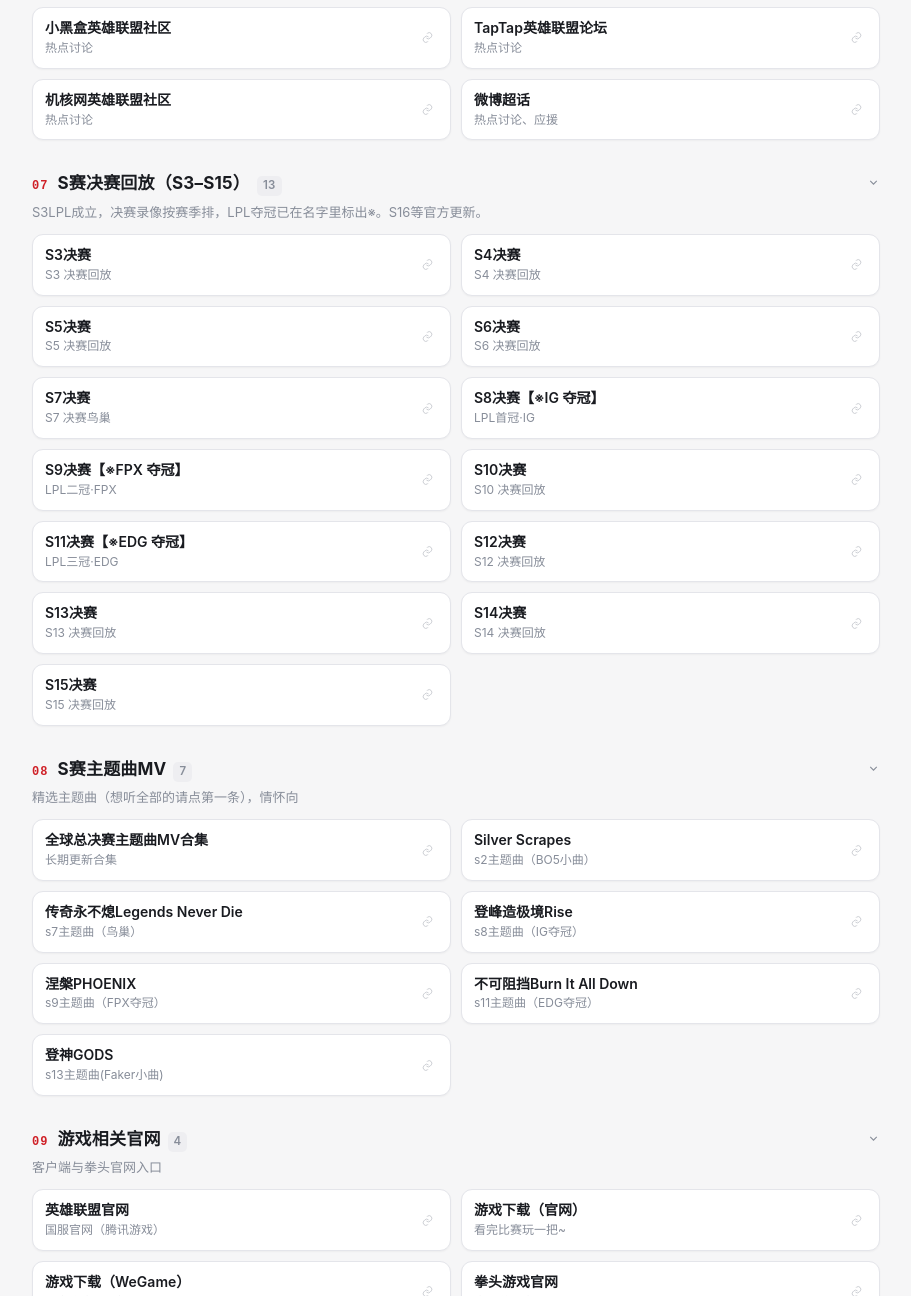
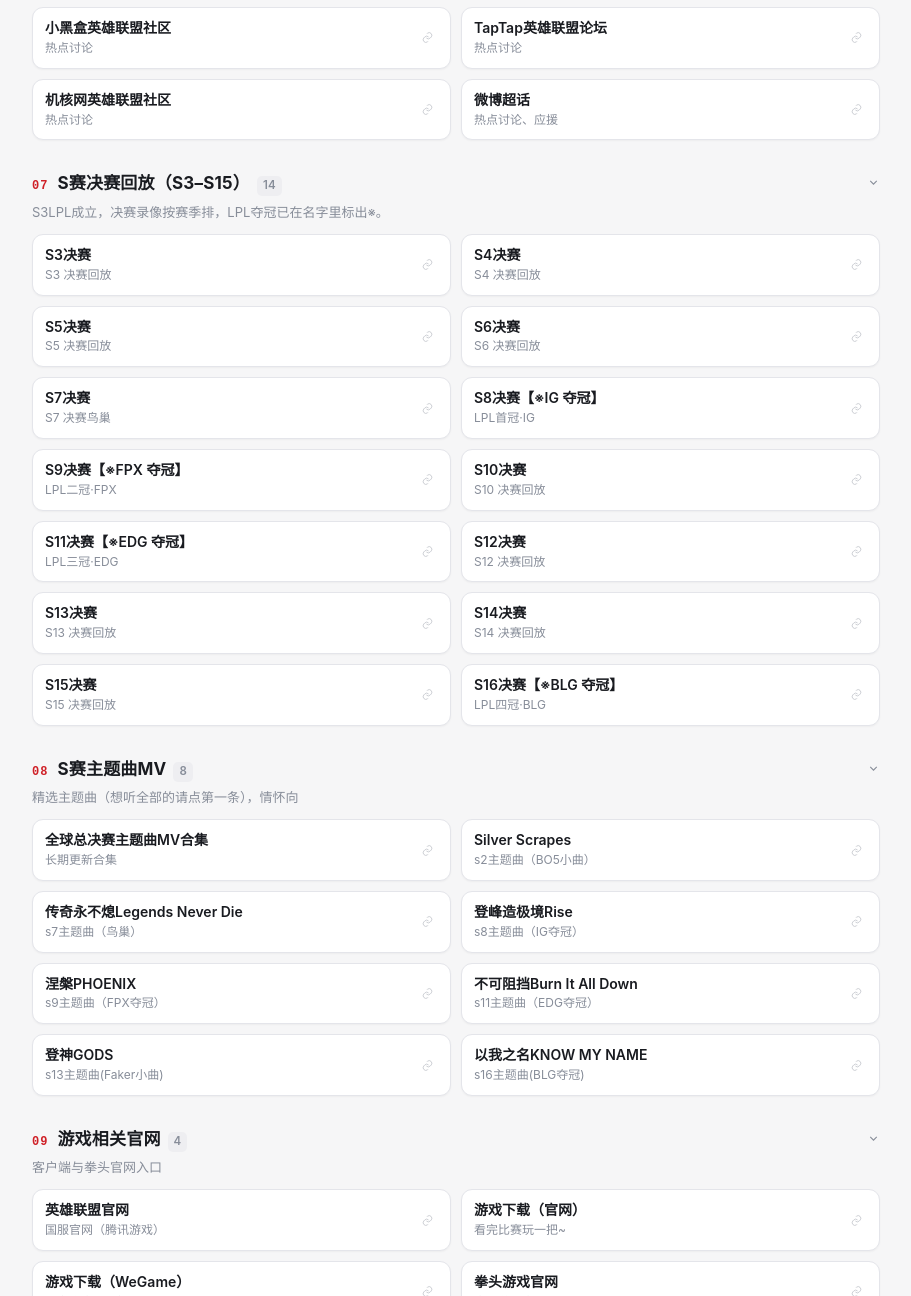
Before and after one commit to nancco/lpl-nav, a plain HTML site: page index.html in a window 1280 px wide. Shown: the part 2058-3354 px from the top of the page, without its empty margins (184-1095 px from the left). Drawn offline with Linux system fonts and the light colour scheme.

Commit message:
Update index.html

```diff
--- a/index.html
+++ b/index.html
@@ -646,7 +646,7 @@ let GROUPS = [
   },
   {
     title: "S赛决赛回放（S3–S15）",
-    desc: "S3LPL成立，决赛录像按赛季排，LPL夺冠已在名字里标出※。S16等官方更新。",
+    desc: "S3LPL成立，决赛录像按赛季排，LPL夺冠已在名字里标出※。",
     items: [
       {name:"S3决赛", ic:"bili", url:"https://www.bilibili.com/video/BV1HD4y1o7sF", note:"S3 决赛回放"},
       {name:"S4决赛", ic:"bili", url:"https://www.bilibili.com/video/BV1Lx411P7U1", note:"S4 决赛回放"},
@@ -660,7 +660,8 @@ let GROUPS = [
       {name:"S12决赛", ic:"bili", url:"https://www.bilibili.com/video/BV12P411w7V4", note:"S12 决赛回放"},
       {name:"S13决赛", ic:"bili", url:"https://www.bilibili.com/video/BV1pg4y1X7QV", note:"S13 决赛回放"},
       {name:"S14决赛", ic:"bili", url:"https://www.bilibili.com/video/BV1fiS6Y5Ex1", note:"S14 决赛回放"},
-      {name:"S15决赛", ic:"bili", url:"https://www.bilibili.com/video/BV1oskQBLEA6", note:"S15 决赛回放"}
+      {name:"S15决赛", ic:"bili", url:"https://www.bilibili.com/video/BV1oskQBLEA6", note:"S15 决赛回放"},
+      {name:"S16决赛【※BLG 夺冠】", ic:"bili", url:"https://www.bilibili.com/video/BV15es76gEgL", note:"LPL四冠·BLG"}
     ]
   },
   {
@@ -673,7 +674,8 @@ let GROUPS = [
       {name:"登峰造极境Rise", ic:"bili", url:"https://www.bilibili.com/video/BV1EW41167Yv", note:"s8主题曲（IG夺冠）"},
       {name:"涅槃PHOENIX", ic:"bili", url:"https://www.bilibili.com/video/BV1EW41167Yv", note:"s9主题曲（FPX夺冠）"},
       {name:"不可阻挡Burn It All Down", ic:"bili", url:"https://www.bilibili.com/video/BV1EW41167Yv", note:"s11主题曲（EDG夺冠）"},
-      {name:"登神GODS", ic:"bili", url:"https://www.bilibili.com/video/BV1am4y1V7vf", note:"s13主题曲(Faker小曲)"}
+      {name:"登神GODS", ic:"bili", url:"https://www.bilibili.com/video/BV1am4y1V7vf", note:"s13主题曲(Faker小曲)"},
+      {name:"以我之名KNOW MY NAME", ic:"bili", url:"https://www.bilibili.com/video/BV1DRHU6LELy", note:"s16主题曲(BLG夺冠)"},
     ]
   },
   {
```
